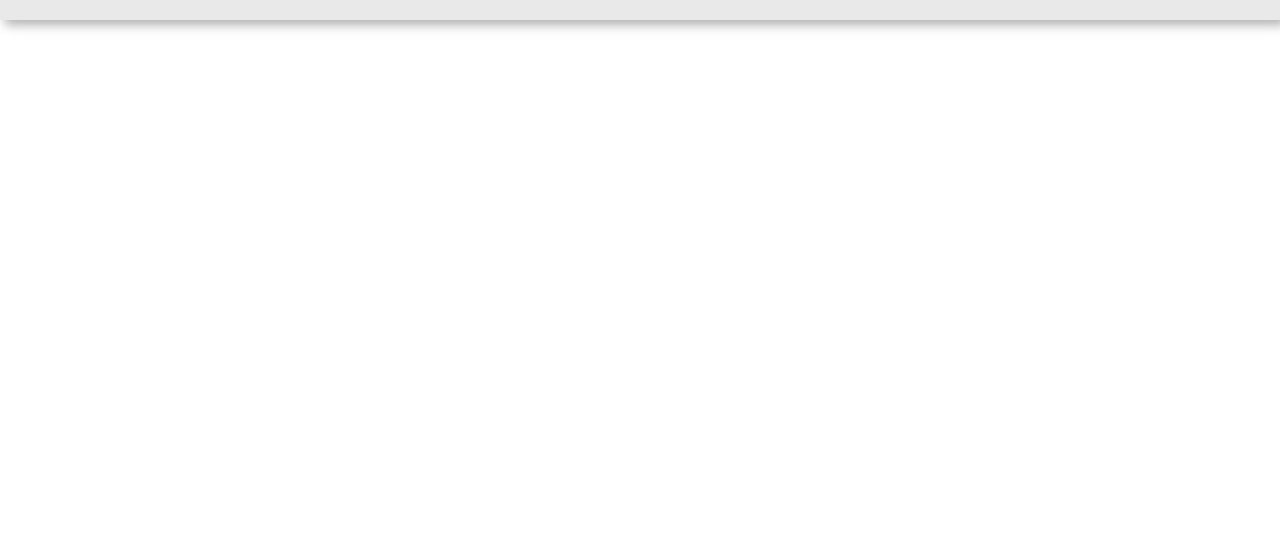
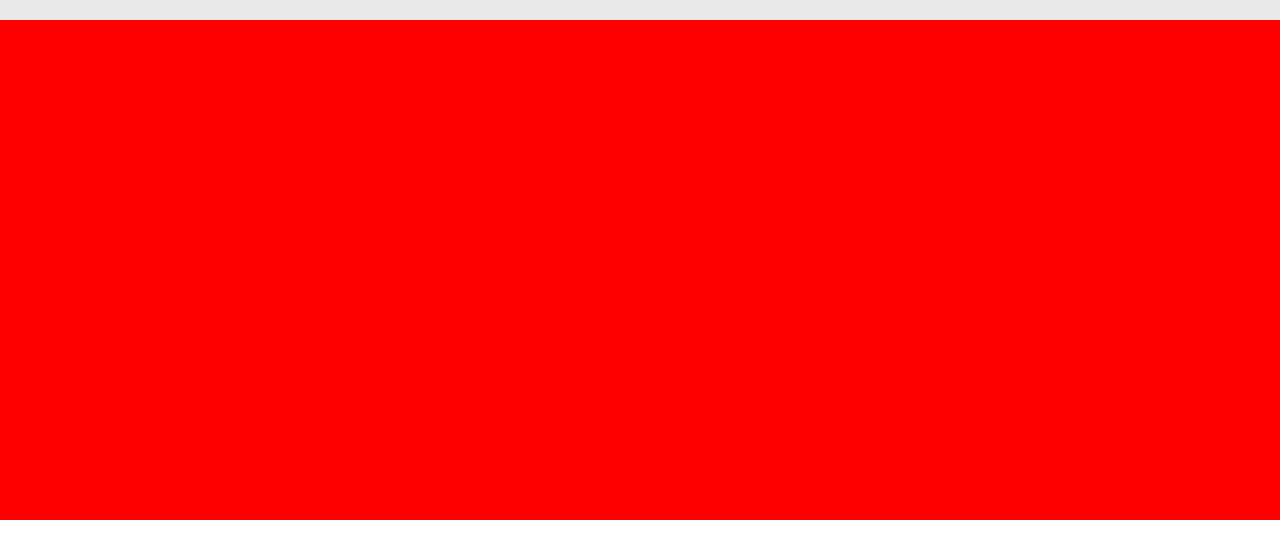
Before and after one commit to Benitezz1474/Testing, a plain HTML site: page index.html in a window 1280 px wide. Shown: the part 55-614 px from the top of the page. Drawn offline with Linux system fonts and the light colour scheme.

Commit message:
version_base 2

```diff
--- a/index.html
+++ b/index.html
@@ -22,9 +22,7 @@
         </nav>
     </header>
 
-
-
-
+    <div class="portada"></div>
 
 </body>
 </html>
--- a/styles/style.css
+++ b/styles/style.css
@@ -36,3 +36,10 @@ header nav ul{
 header nav ul li{
     margin: 0 10px;
 }
+
+/* simplemente Agregado */
+.portada{
+    width: 100%;
+    height: 500px;
+    background-color: red;
+}
```
